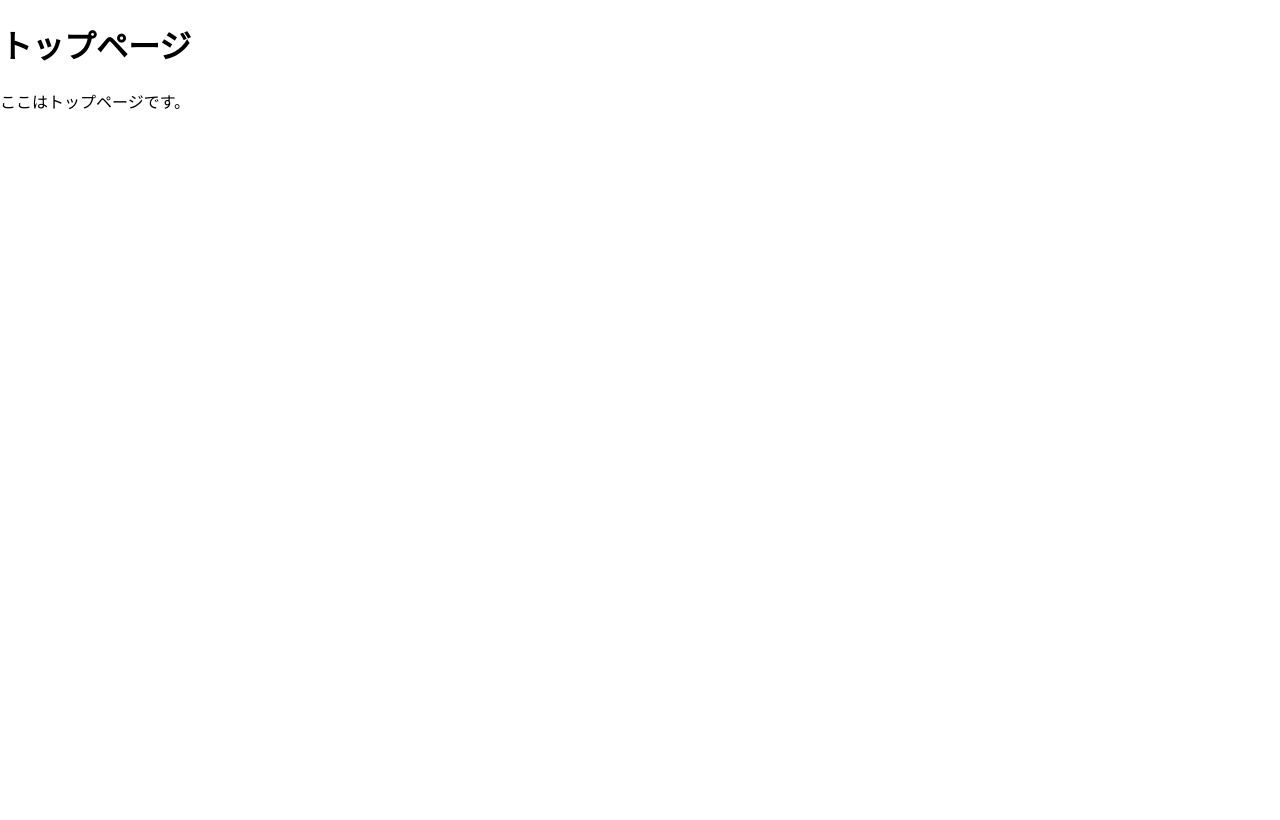
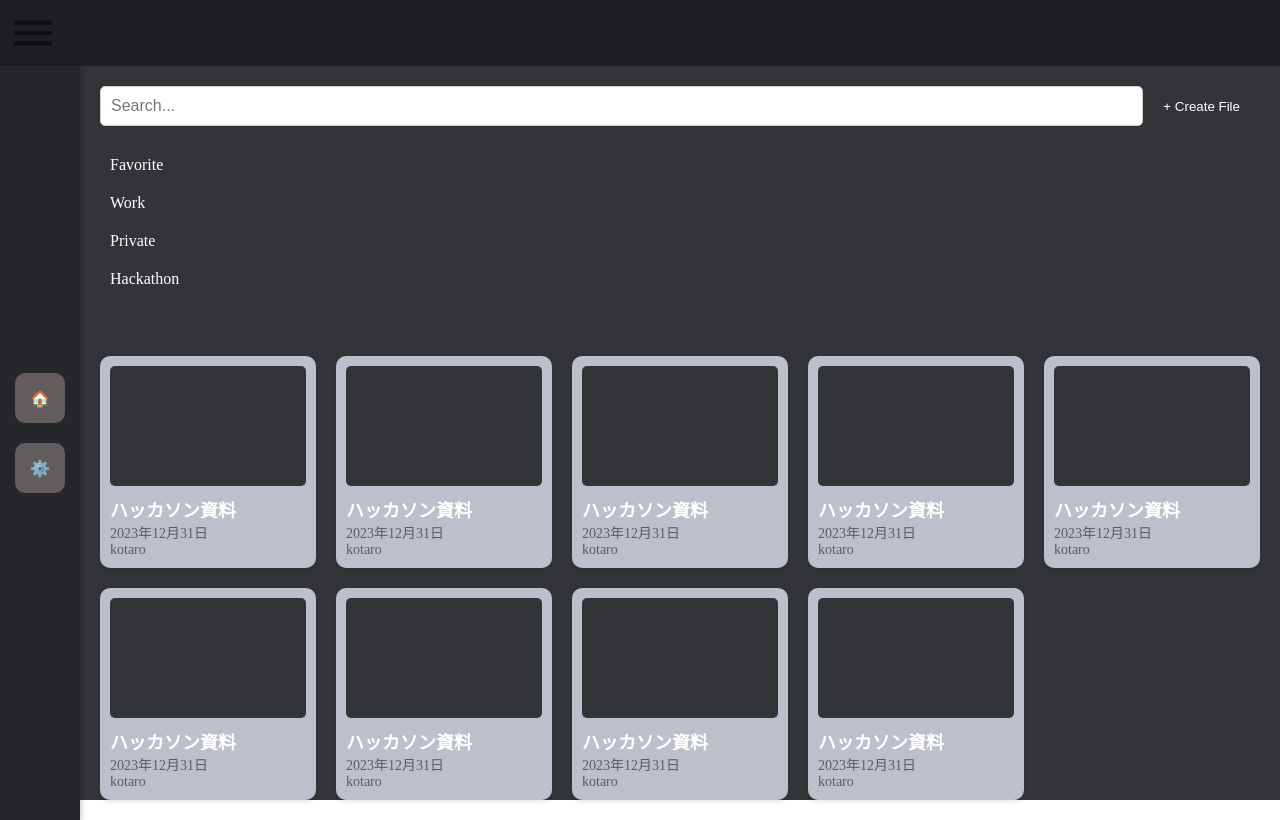
Before and after one commit to ko-tarou/PresentsAI-Main, a Next.js app: page /TopPage in a window 1280 px wide. Built offline with nearby package versions, Linux system fonts and the light colour scheme.

Commit message:
GTPの頑張り眠い寝る

```diff
--- a/src/pages/TopPage/index.js
+++ b/src/pages/TopPage/index.js
@@ -1,8 +1,69 @@
+import React from "react";
+import HeaderPage from "../HeaderPage/index.js";
+import styles from "../../styles/TopPage/TopPage.module.scss";
+
 export default function TopPage() {
 	return (
-		<div>
-			<h1>トップページ</h1>
-			<p>ここはトップページです。</p>
+		<div className={styles.container}>
+			{/* ヘッダー */}
+			<HeaderPage />
+
+			{/* メインレイアウト */}
+			<div className={styles.main}>
+				{/* サイドバー */}
+				<aside className={styles.sidebar}>
+					<div className={styles.sidebarContent}>
+						<div className={styles.icon}>
+							{/* ホームアイコン */}
+							<span>🏠</span>
+						</div>
+						<div className={styles.icon}>
+							{/* 設定アイコン */}
+							<span>⚙️</span>
+						</div>
+					</div>
+				</aside>
+
+				{/* コンテンツエリア */}
+				<div className={styles.content}>
+					{/* サイドバー横の検索バーと作成ボタン */}
+					<div className={styles.toolbar}>
+						<input
+							type="text"
+							placeholder="Search..."
+							className={styles.searchBar}
+						/>
+						<button className={styles.createButton}>+ Create File</button>
+					</div>
+
+					{/* ラベルセクション */}
+					<div className={styles.labels}>
+						<ul>
+							<li>Favorite</li>
+							<li>Work</li>
+							<li>Private</li>
+							<li>Hackathon</li>
+							<li className={styles.createLabel}>+ Create new Label</li>
+						</ul>
+					</div>
+
+					{/* カードグリッド */}
+					<div className={styles.cardGrid}>
+						{Array(9)
+							.fill(0)
+							.map((_, index) => (
+								<div key={index} className={styles.card}>
+									<div className={styles.cardThumbnail}></div>
+									<div className={styles.cardInfo}>
+										<p className={styles.cardTitle}>ハッカソン資料</p>
+										<p className={styles.cardDetails}>2023年12月31日</p>
+										<p className={styles.cardOwner}>kotaro</p>
+									</div>
+								</div>
+							))}
+					</div>
+				</div>
+			</div>
 		</div>
 	);
 }
--- a/src/styles/Global/color.scss
+++ b/src/styles/Global/color.scss
@@ -3,6 +3,7 @@ $darkbrack:#1e1f23;
 $lightbrack:#25272B;
 $nomalgray:#919498;
 $darkgray:#333438;
+$lightgray:#BBC0CA;
 
 //button
 $button-color-light:#FFFFFF;
--- /dev/null
+++ b/src/styles/TopPage/TopPage.module.scss
@@ -0,0 +1,138 @@
+@use '../Global/color' as *;
+
+.container {
+	display: flex;
+	flex-direction: column;
+	height: 100vh;
+	background-color: $darkgray;
+	color: $button-color-light;
+}
+
+.main {
+	display: flex;
+	flex: 1;
+}
+
+/* サイドバー */
+.sidebar {
+	width: 80px;
+	background-color: $lightbrack;
+	display: flex;
+	flex-direction: column;
+	align-items: center;
+	justify-content: center;
+	box-shadow: 2px 0 5px rgba(0, 0, 0, 0.2);
+
+	.icon {
+		width: 50px;
+		height: 50px;
+		background-color: $button-color-dark;
+		display: flex;
+		align-items: center;
+		justify-content: center;
+		border-radius: 10px;
+		margin-bottom: 20px;
+		cursor: pointer;
+		color: #fff;
+
+		&:hover {
+			background-color: lighten($button-color-dark, 10%);
+		}
+	}
+}
+
+/* コンテンツエリア */
+.content {
+	flex: 1;
+	padding: 20px;
+	overflow-y: auto;
+
+	.toolbar {
+		display: flex;
+		justify-content: space-between;
+		align-items: center;
+		margin-bottom: 20px;
+
+		.searchBar {
+			flex: 1;
+			padding: 10px;
+			font-size: 16px;
+			border-radius: 5px;
+			border: 1px solid #ccc;
+		}
+
+		.createButton {
+			padding: 10px 20px;
+			background-color: $darkgray;
+			color: #fff;
+			border: none;
+			border-radius: 5px;
+			cursor: pointer;
+
+			&:hover {
+				background-color: lighten($darkgray, 10%);
+			}
+		}
+	}
+
+	.labels {
+		margin-bottom: 20px;
+
+		ul {
+			list-style: none;
+			padding: 0;
+
+			li {
+				padding: 10px;
+				cursor: pointer;
+				color: $button-color-light;
+
+				&:hover {
+					color: #fff;
+				}
+			}
+
+			.createLabel {
+				color: $darkgray;
+				font-weight: bold;
+			}
+		}
+	}
+
+	.cardGrid {
+		display: grid;
+		grid-template-columns: repeat(auto-fill, minmax(200px, 1fr));
+		gap: 20px;
+	}
+
+	.card {
+		background-color: $lightgray;
+		border-radius: 10px;
+		box-shadow: 0 2px 5px rgba(0, 0, 0, 0.1);
+		padding: 10px;
+
+		.cardThumbnail {
+			background-color: $darkgray;
+			width: 100%;
+			height: 120px;
+			border-radius: 5px;
+		}
+
+		.cardInfo {
+			margin-top: 10px;
+
+			.cardTitle {
+				font-size: 18px;
+				font-weight: bold;
+				margin: 0;
+			}
+
+			.cardDetails,
+			.cardOwner {
+				font-size: 14px;
+				margin: 0;
+				color: $button-color-dark;
+			}
+		}
+	}
+}
```
